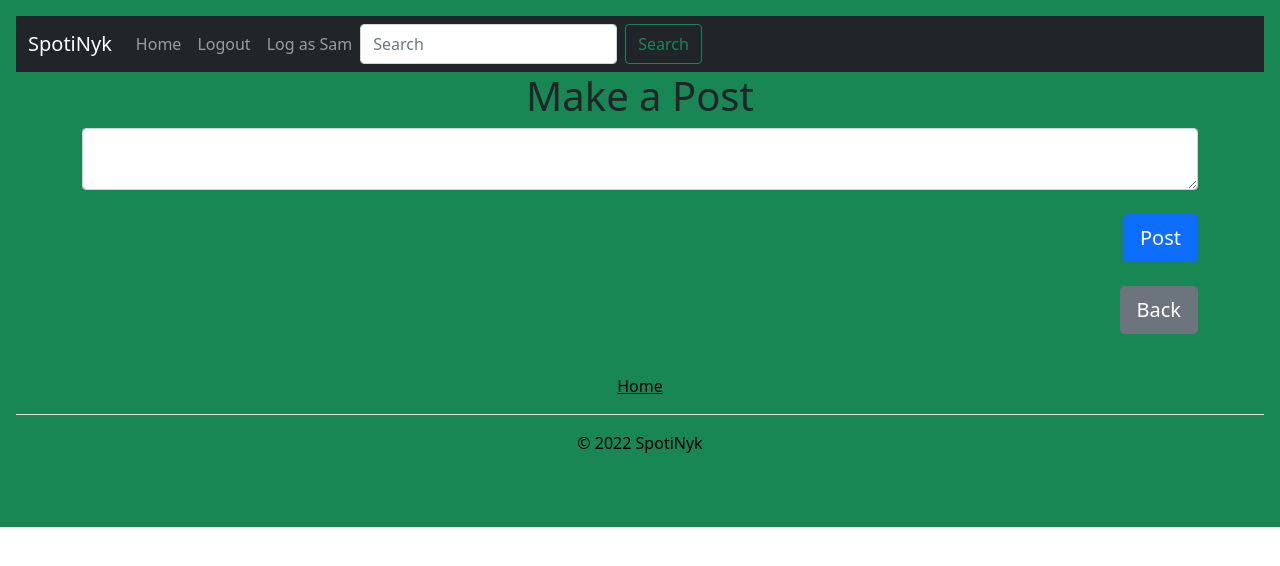
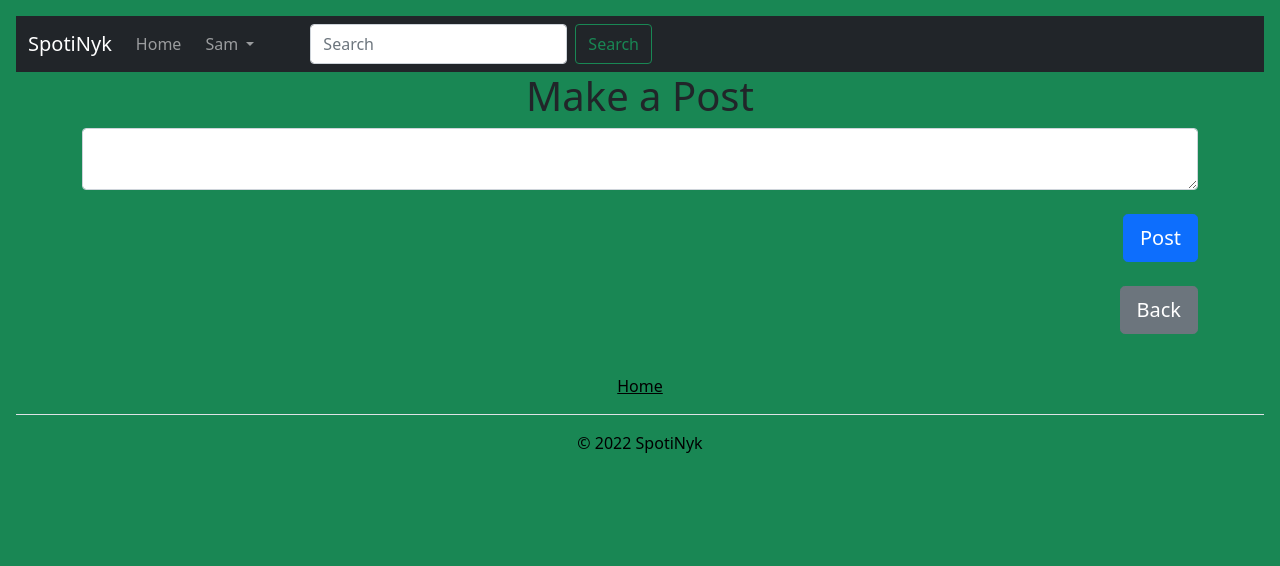
Before and after one commit to sambarthazon/WebsiteProject-UQAC, a Flask app: page /create-post in a window 1280 px wide. Shown: the top 566 px of the page. Run offline with Flask 2, Linux system fonts and the light colour scheme; a user stored in the database is signed in; some libraries are stand-ins or nearby versions.

Commit message:
Update base.html

```diff
--- a/website/templates/base.html
+++ b/website/templates/base.html
@@ -17,8 +17,8 @@
     ></script>
     <title>{% block title %}SpotiNyk{% endblock %}</title>
   </head>
-  <body>
-    <nav class="navbar navbar-expand-lg navbar-dark bg-dark">
+  <body style="background-color:#198754;">
+    <nav class="navbar navbar-expand-md navbar-dark bg-dark">
       <div class="container-fluid">
         <a class="navbar-brand" href="{{url_for('views.home')}}"> SpotiNyk </a>
         <button
@@ -32,15 +32,31 @@
         <div class="collapse navbar-collapse" id="navbar">
           <div class="navbar-nav">
             <a class="nav-item nav-link" href="/home">Home</a>
-            {% if user.username == 'Admin1'%}
-            <a class="nav-item nav-link" href="/logout">Logout</a>
-            <a class="nav-item nav-link"> Log as {{current_user.username}} </a>
+            {% if current_user.is_authenticated and user.username == 'Admin'%}
             <a class="nav-item nav-link" href="{{url_for('users.index', user_id=user.id)}}">Users</a>
-            {% elif user.is_authenticated %}
-            <a class="nav-item nav-link" href="/logout">Logout</a>
-            <a class="nav-item nav-link" href="{{url_for('users.show', user_id=user.id)}}">
-              Log as {{current_user.username}}
-            </a>
+            <ul class="navbar-nav mr-auto me-5 ms-2 mb-md-0">
+              <li class="nav-item dropdown">
+                <a class="nav-link dropdown-toggle" href="#" id="navbarDropdown" role="button" data-bs-toggle="dropdown" aria-expanded="false">
+                  {{current_user.username}}
+                </a>
+                  <ul class="dropdown-menu" aria-labelledby="navbarDropdown">
+                    <li><a class="dropdown-item" href="{{ url_for('users.show', user_id=current_user.id) }}">Info</a></li>
+                    <li><a class="dropdown-item" href="{{url_for('auth.logout')}}">Logout</a></li>
+                  </ul>
+              </li>
+            </ul>
+            {% elif current_user.is_authenticated %}
+              <ul class="navbar-nav mr-auto me-5 ms-2 mb-md-0">
+                <li class="nav-item dropdown">
+                  <a class="nav-link dropdown-toggle" href="#" id="navbarDropdown" role="button" data-bs-toggle="dropdown" aria-expanded="false">
+                    {{current_user.username}}
+                  </a>
+                    <ul class="dropdown-menu" aria-labelledby="navbarDropdown">
+                      <li><a class="dropdown-item" href="{{ url_for('users.show', user_id=current_user.id) }}">Info</a></li>
+                      <li><a class="dropdown-item" href="{{url_for('auth.logout')}}">Logout</a></li>
+                    </ul>
+                </li>
+              </ul>
             {% else %}
             <a class="nav-item nav-link" href="/login">Login</a>
             <a class="nav-item nav-link" href="/sign-up">Sign Up</a>
```
